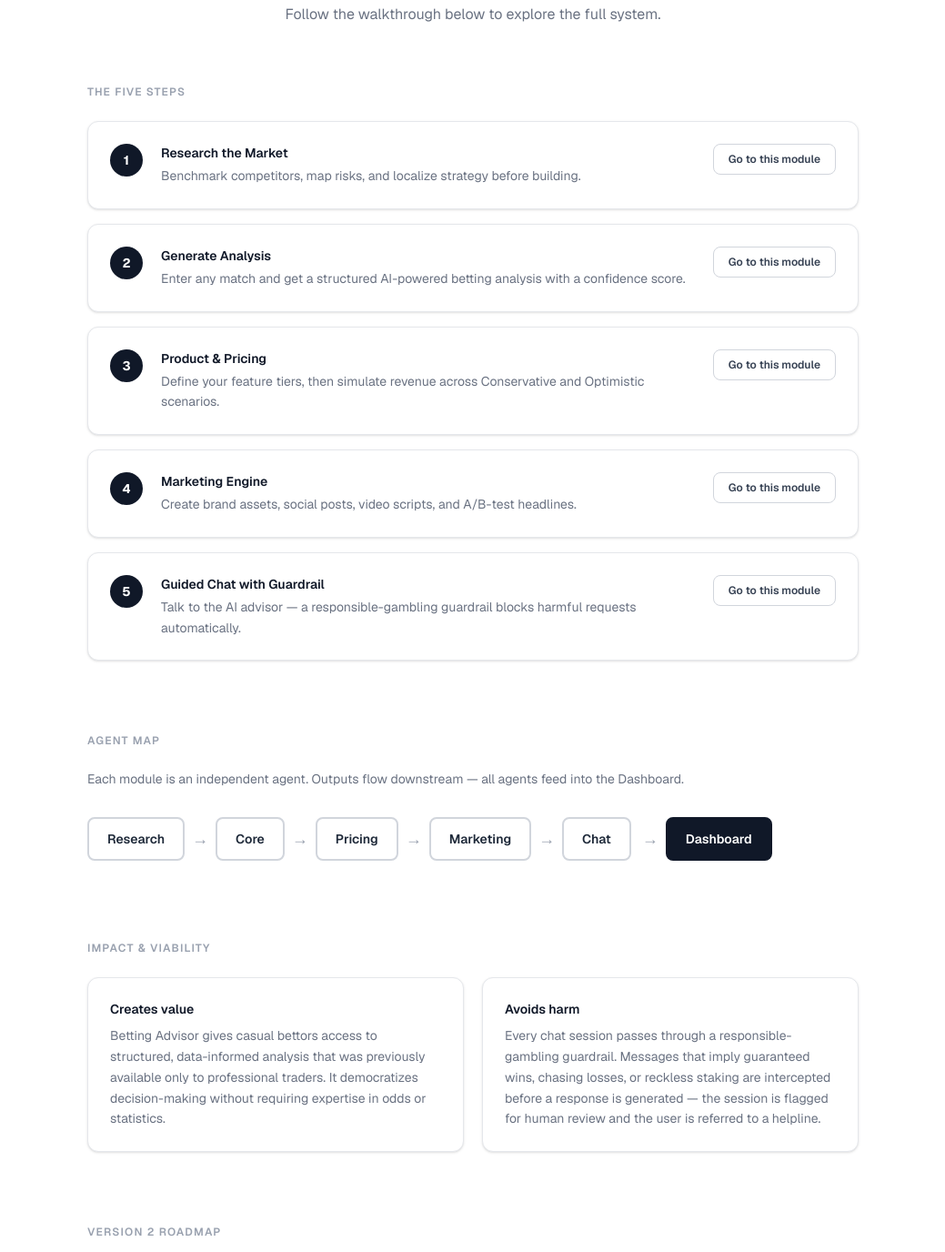
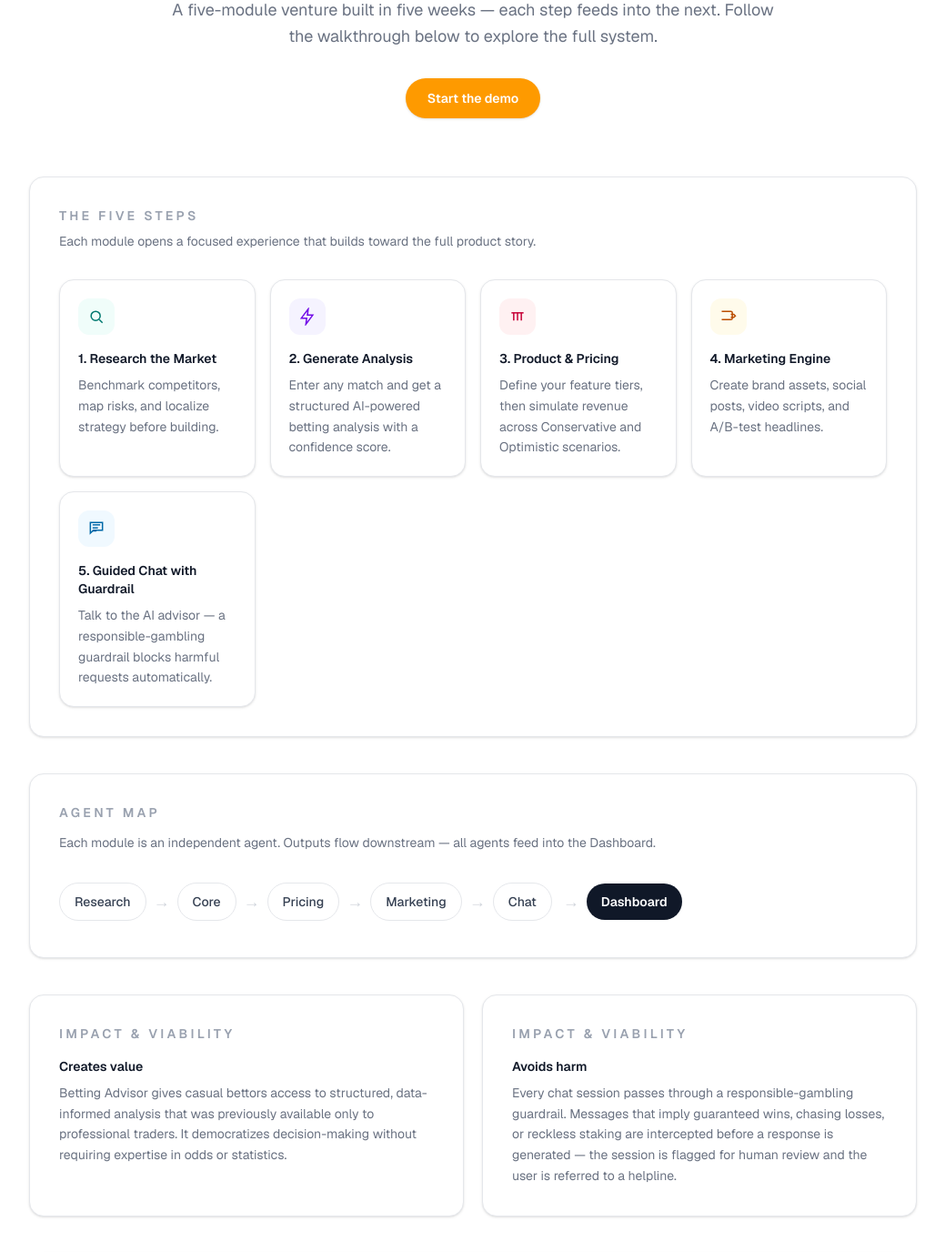
Before and after one commit to diegobaruchretana-ops/better-betting, a Next.js app: page /demo in a window 1280 px wide. Shown: the part 256-1632 px from the top of the page at 91% size, without its empty margins (120-1159 px from the left). Built offline with nearby package versions, Linux system fonts and the light colour scheme.

Commit message:
rediseñar /demo con estilo startup: tarjetas, iconos y mejor jerarquia visual

```diff
--- a/app/demo/page.tsx
+++ b/app/demo/page.tsx
@@ -1,4 +1,7 @@
 import Link from "next/link";
+import type { SVGProps } from "react";
+
+type IconProps = SVGProps<SVGSVGElement>;
 
 const steps = [
   {
@@ -6,30 +9,68 @@ const steps = [
     title: "Research the Market",
     description: "Benchmark competitors, map risks, and localize strategy before building.",
     href: "/research",
+    icon: (props: IconProps) => (
+      <svg viewBox="0 0 24 24" fill="none" stroke="currentColor" strokeWidth="1.8" {...props}>
+        <circle cx="11" cy="11" r="6" />
+        <path d="m20 20-4.2-4.2" />
+      </svg>
+    ),
+    chipClass: "bg-teal-50 text-teal-700",
   },
   {
     num: 2,
     title: "Generate Analysis",
     description: "Enter any match and get a structured AI-powered betting analysis with a confidence score.",
     href: "/core",
+    icon: (props: IconProps) => (
+      <svg viewBox="0 0 24 24" fill="none" stroke="currentColor" strokeWidth="1.8" {...props}>
+        <path d="M13 2 4 14h7l-1 8 9-12h-7l1-8Z" />
+      </svg>
+    ),
+    chipClass: "bg-violet-50 text-violet-700",
   },
   {
     num: 3,
     title: "Product & Pricing",
     description: "Define your feature tiers, then simulate revenue across Conservative and Optimistic scenarios.",
     href: "/product",
+    icon: (props: IconProps) => (
+      <svg viewBox="0 0 24 24" fill="none" stroke="currentColor" strokeWidth="1.8" {...props}>
+        <path d="M4 7h16" />
+        <path d="M7 7v10" />
+        <path d="M12 7v10" />
+        <path d="M17 7v10" />
+      </svg>
+    ),
+    chipClass: "bg-rose-50 text-rose-700",
   },
   {
     num: 4,
     title: "Marketing Engine",
     description: "Create brand assets, social posts, video scripts, and A/B-test headlines.",
     href: "/marketing",
+    icon: (props: IconProps) => (
+      <svg viewBox="0 0 24 24" fill="none" stroke="currentColor" strokeWidth="1.8" {...props}>
+        <path d="M3 5h12a2 2 0 0 1 2 2v7a2 2 0 0 1-2 2H3" />
+        <path d="M15 9h4l2 2-2 2h-4" />
+      </svg>
+    ),
+    chipClass: "bg-amber-50 text-amber-700",
   },
   {
     num: 5,
     title: "Guided Chat with Guardrail",
     description: "Talk to the AI advisor — a responsible-gambling guardrail blocks harmful requests automatically.",
     href: "/chat",
+    icon: (props: IconProps) => (
+      <svg viewBox="0 0 24 24" fill="none" stroke="currentColor" strokeWidth="1.8" {...props}>
+        <path d="M7 7h10" />
+        <path d="M7 11h7" />
+        <path d="M7 15h5" />
+        <path d="M4 4h16v10H8l-4 4V4Z" />
+      </svg>
+    ),
+    chipClass: "bg-sky-50 text-sky-700",
   },
 ];
 
@@ -52,79 +93,89 @@ const roadmap = [
 
 export default function Demo() {
   return (
-    <div className="mx-auto max-w-4xl px-6 py-20">
-      {/* Hero */}
-      <div className="text-center mb-16">
-        <span className="text-xs font-semibold uppercase tracking-widest text-gray-400">
-          Guided Walkthrough
+    <div className="mx-auto max-w-5xl px-6 py-20">
+      <section className="text-center">
+        <span className="inline-flex rounded-full border border-gray-200 bg-white px-3.5 py-1 text-[11px] font-semibold uppercase tracking-[0.28em] text-gray-500 shadow-sm">
+          Guided walkthrough
         </span>
-        <h1 className="mt-3 text-4xl font-bold tracking-tight text-gray-900">
+        <h1 className="mt-5 text-4xl font-semibold tracking-tight text-gray-900 sm:text-5xl">
           How Betting Advisor Works
         </h1>
-        <p className="mt-4 text-gray-500 max-w-xl mx-auto leading-relaxed">
+        <p className="mx-auto mt-4 max-w-2xl text-base leading-relaxed text-gray-500 sm:text-lg">
           A five-module venture built in five weeks — each step feeds into the next.
           Follow the walkthrough below to explore the full system.
         </p>
-      </div>
-
-      {/* Step cards */}
-      <section>
-        <h2 className="text-xs font-semibold uppercase tracking-widest text-gray-400 mb-6">
-          The Five Steps
-        </h2>
-        <div className="space-y-4">
-          {steps.map((step) => (
-            <div
-              key={step.num}
-              className="flex items-start gap-5 rounded-xl border border-gray-200 bg-white p-6 shadow-sm"
+        <div className="mt-8 flex justify-center">
+          <Link
+            href="/research"
+            className="inline-flex items-center rounded-full bg-amber-500 px-6 py-3 text-sm font-semibold text-white shadow-sm transition-colors hover:bg-amber-600"
           >
-              <span className="flex-shrink-0 w-9 h-9 rounded-full bg-gray-900 text-white text-sm font-bold flex items-center justify-center">
-                {step.num}
-              </span>
-              <div className="flex-1 min-w-0">
-                <p className="text-sm font-semibold text-gray-900">{step.title}</p>
-                <p className="mt-1 text-sm text-gray-500 leading-relaxed">
-                  {step.description}
-                </p>
-              </div>
-              <Link
-                href={step.href}
-                className="flex-shrink-0 rounded-lg border border-gray-300 px-4 py-2 text-xs font-semibold text-gray-700 hover:border-gray-500 hover:text-gray-900 transition-colors whitespace-nowrap"
-              >
-                Go to this module
+            Start the demo
           </Link>
-            </div>
-          ))}
         </div>
       </section>
 
-      {/* Agent Map */}
-      <section className="mt-20">
-        <h2 className="text-xs font-semibold uppercase tracking-widest text-gray-400 mb-6">
-          Agent Map
+      <section className="mt-16 rounded-2xl border border-gray-200 bg-white p-8 shadow-sm">
+        <div className="flex items-center justify-between gap-4">
+          <div>
+            <h2 className="text-sm font-semibold uppercase tracking-[0.24em] text-gray-400">
+              The five steps
             </h2>
-        <p className="text-sm text-gray-500 mb-8">
+            <p className="mt-2 text-sm text-gray-500">
+              Each module opens a focused experience that builds toward the full product story.
+            </p>
+          </div>
+        </div>
+        <div className="mt-8 grid gap-4 [grid-template-columns:repeat(auto-fit,minmax(180px,1fr))]">
+          {steps.map((step) => {
+            const Icon = step.icon;
+            return (
+              <Link
+                key={step.num}
+                href={step.href}
+                className="group rounded-2xl border border-gray-200 bg-white p-5 shadow-sm transition-all hover:-translate-y-0.5 hover:border-gray-400"
+              >
+                <div className={`flex h-10 w-10 items-center justify-center rounded-xl ${step.chipClass}`}>
+                  <Icon className="h-5 w-5" />
+                </div>
+                <p className="mt-4 text-sm font-semibold text-gray-900">
+                  {step.num}. {step.title}
+                </p>
+                <p className="mt-2 text-sm leading-relaxed text-gray-500">
+                  {step.description}
+                </p>
+              </Link>
+            );
+          })}
+        </div>
+      </section>
+
+      <section className="mt-10 rounded-2xl border border-gray-200 bg-white p-8 shadow-sm">
+        <h2 className="text-sm font-semibold uppercase tracking-[0.24em] text-gray-400">
+          Agent map
+        </h2>
+        <p className="mt-3 text-sm leading-relaxed text-gray-500">
           Each module is an independent agent. Outputs flow downstream — all agents feed into the Dashboard.
         </p>
-        <div className="overflow-x-auto">
-          <div className="flex items-center gap-2 min-w-max pb-2">
+        <div className="mt-8 overflow-x-auto">
+          <div className="flex min-w-max items-center gap-2 pb-2">
             {agents.map((agent, i) => (
               <div key={agent.label} className="flex items-center gap-2">
                 <Link
                   href={agent.href}
-                  className="rounded-lg border-2 border-gray-300 bg-white px-5 py-3 text-sm font-semibold text-gray-800 hover:border-gray-500 hover:shadow-sm transition-all"
+                  className="rounded-full border border-gray-200 bg-white px-4 py-2.5 text-sm font-medium text-gray-700 transition-colors hover:border-gray-400 hover:text-gray-900"
                 >
                   {agent.label}
                 </Link>
                 {i < agents.length - 1 && (
-                  <span className="text-gray-400 font-bold text-lg select-none">&#8594;</span>
+                  <span className="select-none text-lg font-semibold text-gray-300">→</span>
                 )}
               </div>
             ))}
-            <span className="text-gray-400 font-bold text-lg select-none ml-1">&#8594;</span>
+            <span className="ml-1 select-none text-lg font-semibold text-gray-300">→</span>
             <Link
               href="/dashboard"
-              className="rounded-lg border-2 border-gray-900 bg-gray-900 px-5 py-3 text-sm font-semibold text-white hover:bg-gray-700 transition-colors"
+              className="rounded-full bg-gray-900 px-4 py-2.5 text-sm font-semibold text-white transition-colors hover:bg-gray-700"
             >
               Dashboard
             </Link>
@@ -132,42 +183,41 @@ export default function Demo() {
         </div>
       </section>
 
-      {/* Impact & Viability */}
-      <section className="mt-20">
-        <h2 className="text-xs font-semibold uppercase tracking-widest text-gray-400 mb-6">
-          Impact &amp; Viability
+      <section className="mt-10 grid gap-5 sm:grid-cols-2">
+        <div className="rounded-2xl border border-gray-200 bg-white p-8 shadow-sm">
+          <h2 className="text-sm font-semibold uppercase tracking-[0.24em] text-gray-400">
+            Impact & viability
           </h2>
-        <div className="grid grid-cols-1 sm:grid-cols-2 gap-5">
-          <div className="rounded-xl border border-gray-200 bg-white p-6 shadow-sm">
-            <p className="text-sm font-semibold text-gray-900 mb-2">Creates value</p>
-            <p className="text-sm text-gray-500 leading-relaxed">
+          <p className="mt-4 text-sm font-semibold text-gray-900">Creates value</p>
+          <p className="mt-2 text-sm leading-relaxed text-gray-500">
             Betting Advisor gives casual bettors access to structured, data-informed analysis
             that was previously available only to professional traders. It democratizes
             decision-making without requiring expertise in odds or statistics.
           </p>
         </div>
-          <div className="rounded-xl border border-gray-200 bg-white p-6 shadow-sm">
-            <p className="text-sm font-semibold text-gray-900 mb-2">Avoids harm</p>
-            <p className="text-sm text-gray-500 leading-relaxed">
+        <div className="rounded-2xl border border-gray-200 bg-white p-8 shadow-sm">
+          <h2 className="text-sm font-semibold uppercase tracking-[0.24em] text-gray-400">
+            Impact & viability
+          </h2>
+          <p className="mt-4 text-sm font-semibold text-gray-900">Avoids harm</p>
+          <p className="mt-2 text-sm leading-relaxed text-gray-500">
             Every chat session passes through a responsible-gambling guardrail. Messages
             that imply guaranteed wins, chasing losses, or reckless staking are
             intercepted before a response is generated — the session is flagged for
             human review and the user is referred to a helpline.
           </p>
         </div>
-        </div>
       </section>
 
-      {/* Version 2 Roadmap */}
-      <section className="mt-20">
-        <h2 className="text-xs font-semibold uppercase tracking-widest text-gray-400 mb-6">
-          Version 2 Roadmap
+      <section className="mt-10 rounded-2xl border border-gray-200 bg-white p-8 shadow-sm">
+        <h2 className="text-sm font-semibold uppercase tracking-[0.24em] text-gray-400">
+          Version 2 roadmap
         </h2>
-        <ul className="space-y-2">
+        <ul className="mt-6 space-y-3">
           {roadmap.map((item) => (
-            <li key={item} className="flex items-start gap-3 text-sm text-gray-600">
-              <span className="mt-1 h-1.5 w-1.5 flex-shrink-0 rounded-full bg-gray-400" />
-              {item}
+            <li key={item} className="flex items-start gap-3 rounded-xl border border-gray-100 bg-gray-50 px-4 py-3 text-sm text-gray-600">
+              <span className="mt-1.5 h-1.5 w-1.5 flex-shrink-0 rounded-full bg-amber-500" />
+              <span>{item}</span>
             </li>
           ))}
         </ul>
```
Lines whose indentation alone changed are shown as unchanged.
